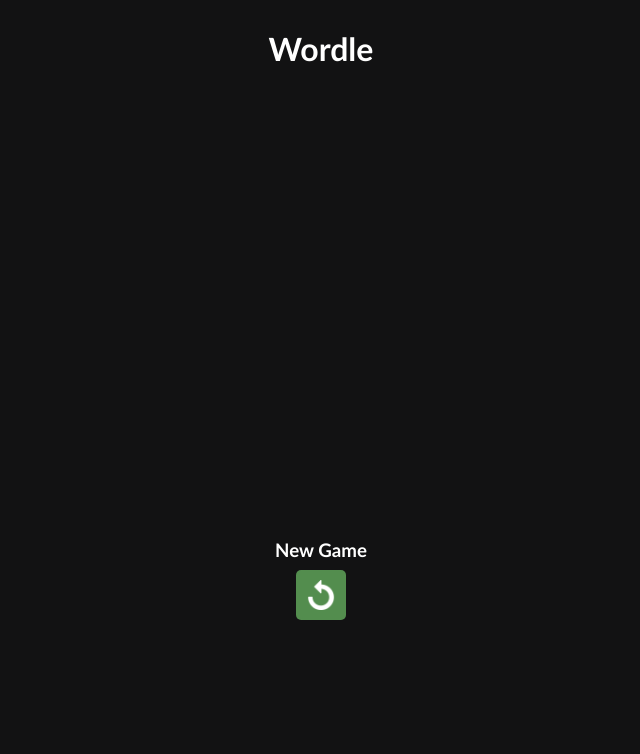
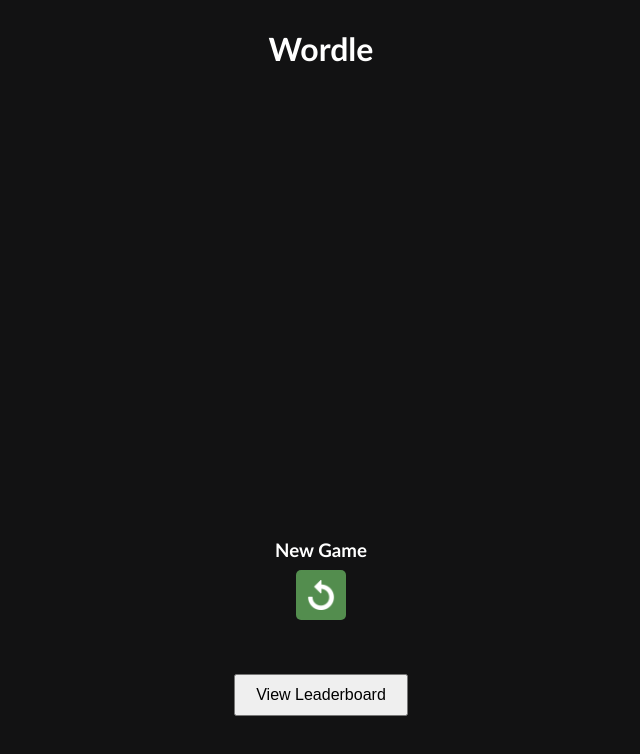
Before and after one commit to ShishirGujarey/CS455, a website: page public/index.html in a window 1280 px wide. Shown: the whole page, without its empty margins (319-959 px from the left). Drawn offline with Linux system fonts and the light colour scheme; no server answers.

Commit message:
Added button to view leaderboard

```diff
--- a/public/index.html
+++ b/public/index.html
@@ -44,6 +44,7 @@
         <button id="reset-button">
             <img src="./reload.png" alt="NEW" class="reset-icon">
         </button>
+        <button id="leaderboard-button">View Leaderboard</button>
         <script src="./index.js" type="module"></script>
     </div>
 </body>
```
